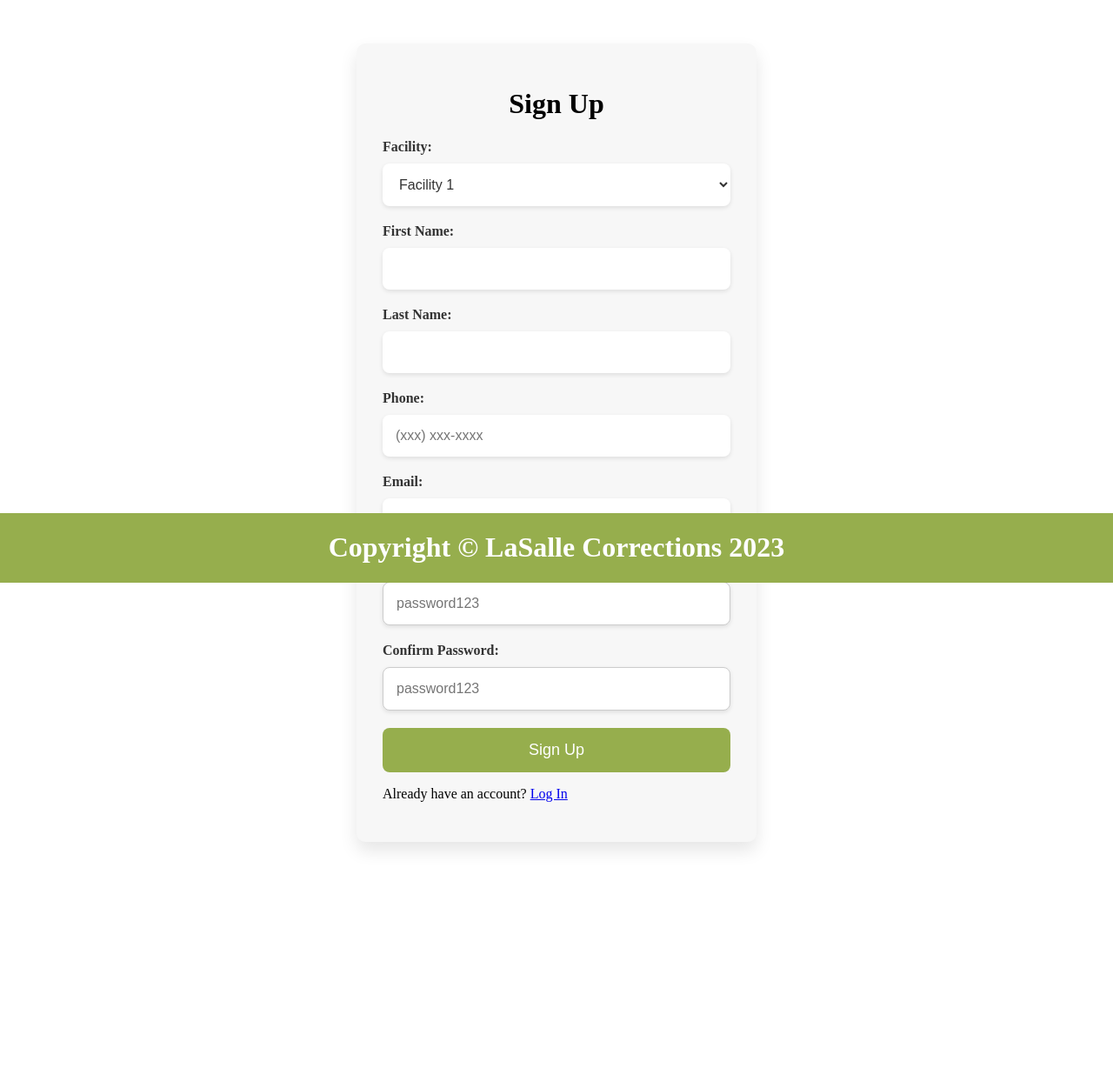
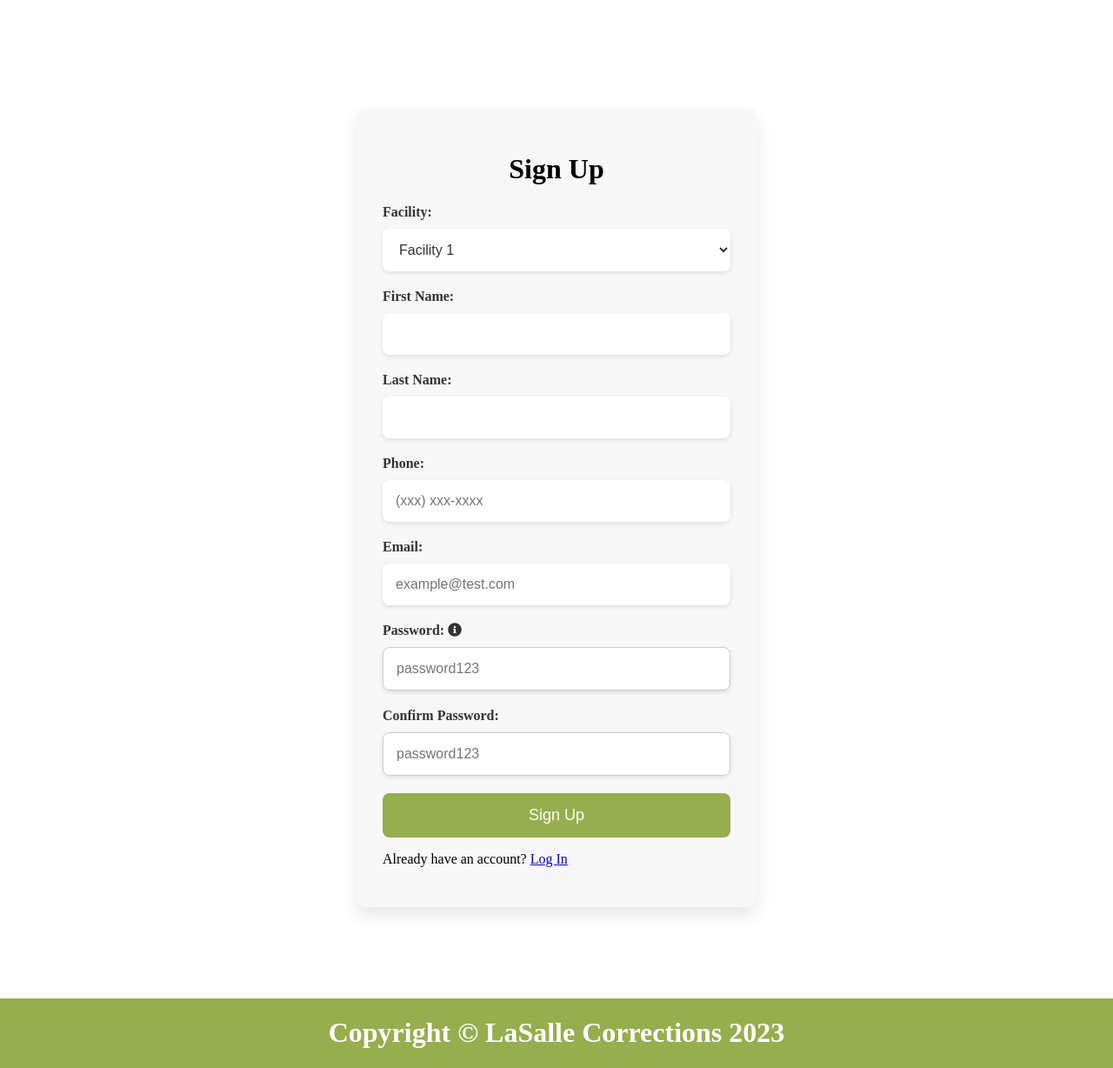
Before and after one commit to srudqvist/lasalle-calendar, a PHP site: page /createAccount.php in a window 1280 px wide. Shown: the part 130-1358 px from the top of the page at 87% size. Before the commit the page ends 1108 px from the top, so only its background shows below. Run offline with PHP 8.4, Linux system fonts and the light colour scheme.

Commit message:
fixed navbar-footer styling #1

```diff
--- a/public/createAccount.php
+++ b/public/createAccount.php
@@ -14,6 +14,7 @@
 </head>
 
 <body>
+    <div class="flex-wrap">
         <div id="navbarDiv">
             <?php include('navbar.php'); ?> <!-- Use require if it should error if navbar.php is not found -->
         </div>
@@ -57,6 +58,7 @@
         <div id="footerDiv">
             <?php include('footer.php'); ?> <!-- Use require if it should error if footer.php is not found -->
         </div>
+    </div>
 </body>
 
 </html>
--- a/public/css/footer.css
+++ b/public/css/footer.css
@@ -1,5 +1,5 @@
 .footer {
-  position: fixed;
+  position: absolute;
   left: 0;
   bottom: 0;
   height: 80px;
--- a/public/css/main.css
+++ b/public/css/main.css
@@ -1,3 +1,6 @@
+body {
+    margin: 0px;
+}
 .center_content {
     display: flex;
     justify-content: center; /* Horizontally center */
@@ -7,3 +10,10 @@
     margin-top: 75px;
     margin-bottom: 55px;
 }
+.flex-wrap {
+    display: flex;
+    position: relative;
+  min-height: 100vh;
+  flex-direction: column;
+  justify-content: space-between;
+}
--- a/public/css/navbar.css
+++ b/public/css/navbar.css
@@ -1,6 +1,6 @@
 #navbar {
     height: 130px;
-    position: fixed;
+    position: absolute;
     left: 0;
     top: 0;
     background-color: #404434;
```
Lines whose indentation alone changed are shown as unchanged.
